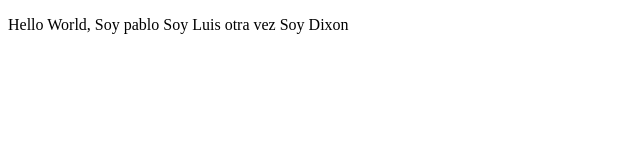
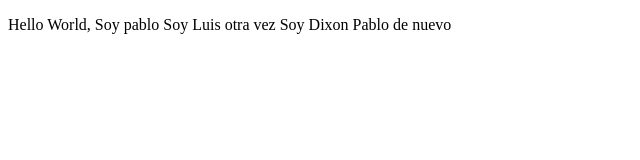
Before and after one commit to PabloValdazoDEV/QHN-Cliente, a React (Vite) app: page / in a window 1280 px wide. Shown: the top 160 px of the page, without its empty margins (0-640 px from the left). Built offline with nearby package versions, Linux system fonts and the light colour scheme.

Commit message:
feat: pablo de nuevo

```diff
--- a/src/App.jsx
+++ b/src/App.jsx
@@ -6,7 +6,7 @@ function App() {
         Hello World, Soy pablo
         Soy Luis otra vez
         Soy Dixon
-
+        Pablo de nuevo
       </p>
     </>
   )
```
